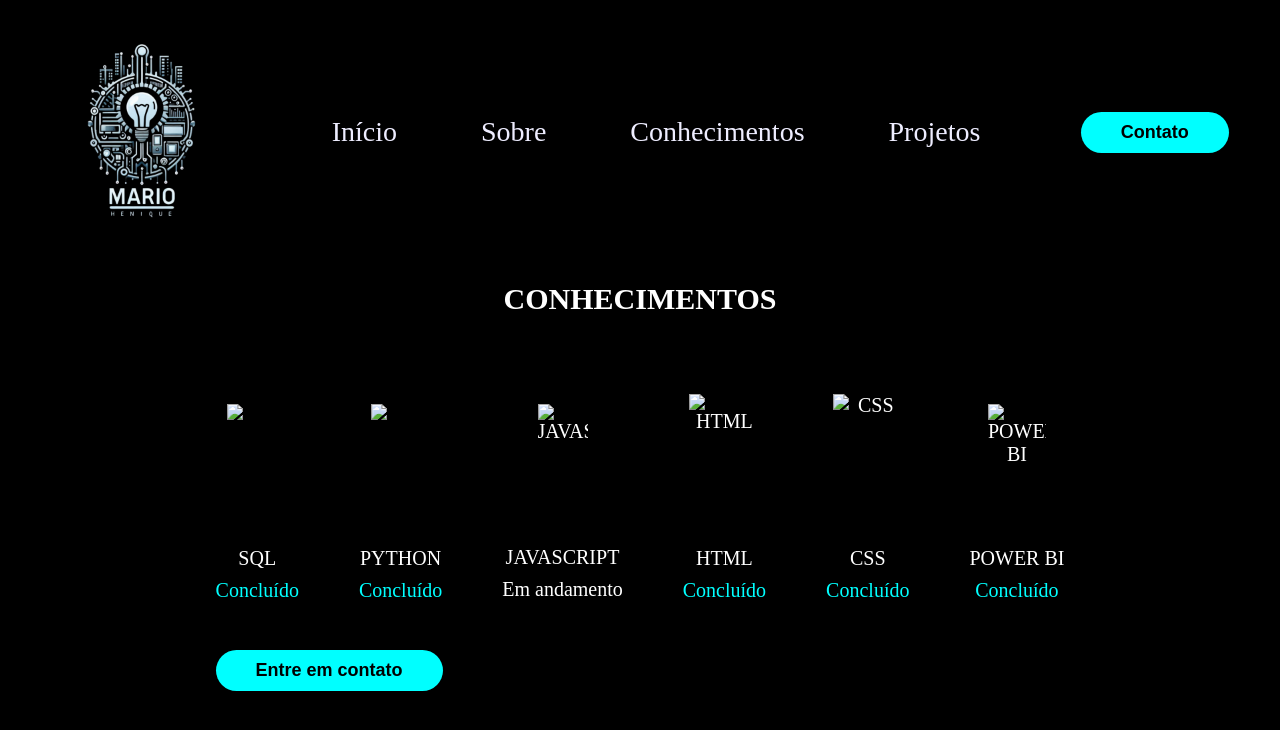
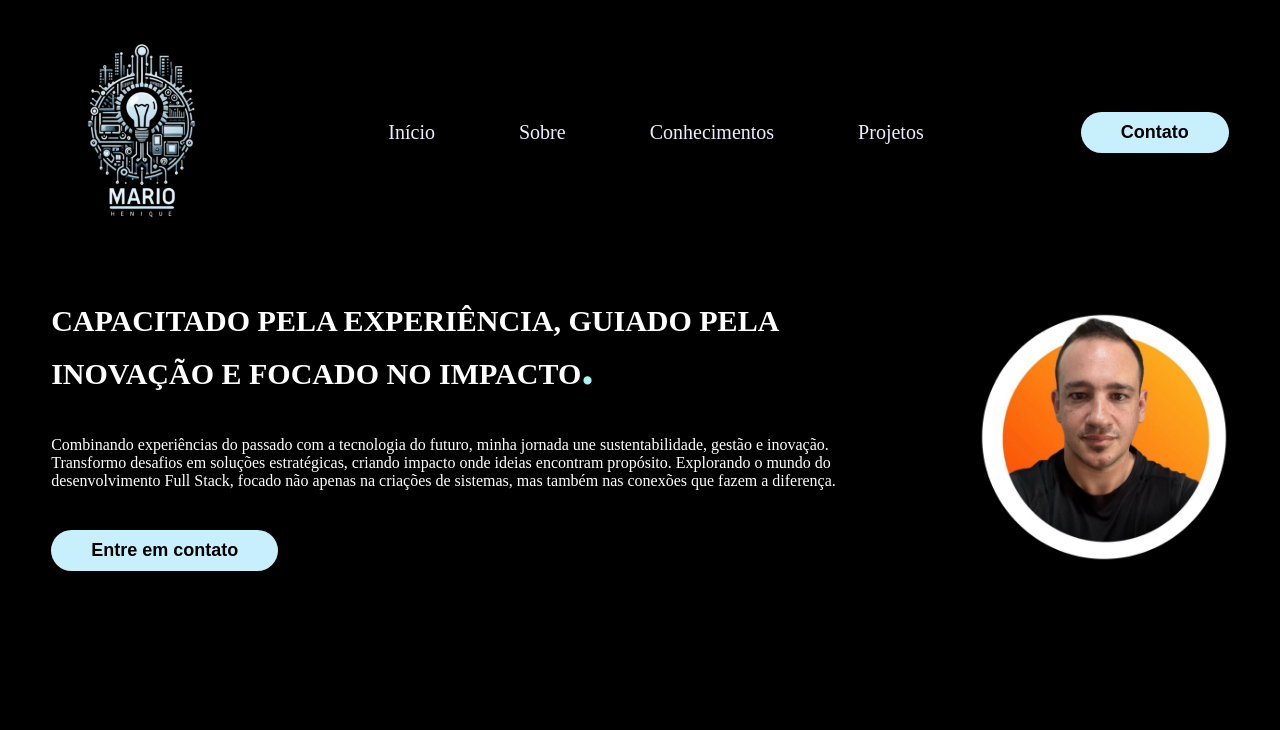
Before and after one commit to Mariohenriquecmv/Pagina-Portifolio, a plain HTML site: page index.html in a window 1280 px wide. Drawn offline with nearby package versions, Linux system fonts and the light colour scheme.

Commit message:
Add files via upload

```diff
--- a/index.html
+++ b/index.html
@@ -1,9 +1,9 @@
-<!DOCTYPE html>
+ <!DOCTYPE html>
  <html lang="pt-br">
  <head>
     <meta charset="UTF-8">
     <meta name="viewport" content="width=device-width, initial-scale=1.0">
-    <meta name="description" content="Portfólio de Mário Henrique, destacando informações da jornada profissional e estudos. Explore projetos, conhecimentos e entre em contato!">
+    <meta name="description" content="Portfólio de Mário Henrique, destacando habilidades em Desenvolvimento Full Stack, sustentabilidade e inovação. Explore projetos, conhecimentos e entre em contato!">
     <!-- GOOGLE FONTES-->
     <link rel="preconnect" href="https://fonts.googleapis.com">
     <link rel="preconnect" href="https://fonts.gstatic.com" crossorigin>
@@ -11,14 +11,14 @@
     <!-- fim GOOGLE FONTES-->
 
     <!--bootstrap icons link-->
+    <link rel="stylesheet" href="https://cdn.jsdelivr.net/npm/bootstrap-icons@1.11.3/font/bootstrap-icons.min.css">
+    <!--fim bootstrap icons link-->
+    <link rel="stylesheet" href="style.css">
+    <title>Portifólio Mário Henrique</title>
 
-    <!--fim bootstrap icons link-->
-    <link rel="stylesheet" href="styles.css">
-    <title>Sobre Mário Henrique</title>
-</head>
+ </head>
+ <body>
 
-
-<body>
     <header>
         <div class="interface">
             <div class="log">
@@ -42,6 +42,7 @@
             </div>
 
         </div>
+
     </header>
 
     <main>
@@ -49,56 +50,58 @@
             <div class="interface">
                 <div class="flex">
                     <div class="txt-topo-site ">
+                        <h1>CAPACITADO PELA EXPERIÊNCIA,
+                            GUIADO PELA INOVAÇÃO E FOCADO NO IMPACTO<span>.</span></h1>
 
-                        <h1>CONHECIMENTOS</h1>
-
-                        <div class="conhecimentos-imagens">
-
-                            <div class="linguagem-pro">
-                                <img src="imagens/base-de-dados.png" width="60" height="60" alt="SQL" class="icone">
-                                <p>SQL</p>
-                                <span class="status andamento">Concluído</span>
-                            </div>
-                            <div class="linguagem-pro">
-                                <img src="imagens/python.png" width="60" height="60" alt="PYTHON" class="icone">
-                                <p>PYTHON</p>
-                                <span class="status andamento">Concluído</span>
-                            </div>
-                            <div class="linguagem-pro-js">
-                                <img src="imagens/js.png" width="50" height="50" alt="JAVASCRIPT" class="icone">
-                                <p>JAVASCRIPT</p>
-                                <span class="status andamento">Em andamento</span>
-                            </div>
-                            <div class="linguagem-pro-html">
-                                <img src="imagens/html-5.png" width="70" height="70" alt="HTML" class="icone">
-                                <p>HTML</p>
-                                <span class="status concluido">Concluído</span>
-                            </div>
-                            <div class="linguagem-pro-css">
-                                <img src="imagens/css-3.png" width="70" height="70" alt="CSS" class="icone"> <!--POSSUI GAMBIARRA-->
-                                <p>CSS</p>
-                                <span class="status concluido">Concluído</span>
-                            </div>
-                            <div class="linguagem-pro-bi">
-                                <img src="imagens/bi.png" width="58" height="58" alt="POWER BI" class="icone">
-                                <p>POWER BI</p>
-                                <span class="status andamento">Concluído</span>
-                            </div>
-
-                        </div><!--conhecimentos-imagens-->
+                        <p>
+                            Combinando experiências do passado com a tecnologia do futuro, minha jornada une sustentabilidade, gestão e inovação.
+                            Transformo desafios em soluções estratégicas, criando impacto onde ideias encontram propósito. Explorando o mundo do desenvolvimento Full Stack, focado não apenas na criações de sistemas, mas também nas conexões que fazem a diferença.
+                        </p>
 
                         <div class="btn-contato">
                             <a href="#">
                                 <button>Entre em contato</button>
                             </a>
+
                         </div>
+                    </div>
+
+                    <div class="img-topo-site">
+                        <img src="imagens/Foto mario circulo fundo transparente.png" width="250" height="250" alt="Foto Mário">
 
                     </div>
                     </div>
                 </div>
             </div>
 
+        </section><!--topo-do-site-->
+
+        <section class="especialidades">
+            <div class="interface">
+                <h2 class="titulo"><span>MAIS</span></h2>
+                <div class="flex">
+                    <div class="especialidade-box">
+                        <i class="bi bi-cart"></i>
+                        <h3>Loja Online</h3>
+                        <p>Lorem ipsum dolor sit amet, consectetur adipisicing elit. Explicabo, similique?</p>
+
+                    </div><!--epecialidades-box-->
+                    <div class="especialidade-box">
+                        <i class="bi bi-github"></i>
+                        <h3>GitHub</h3>
+                        <p>Lorem ipsum dolor sit amet, consectetur adipisicing elit. Explicabo, similique?</p>
+
+                    </div><!--epecialidades-box-->
+                    <div class="especialidade-box">
+                        <i class="bi bi-instagram"></i>
+                        <h3>Instagram</h3>
+                        <p>Lorem ipsum dolor sit amet, consectetur adipisicing elit. Explicabo, similique?</p>
+
+                    </div><!--epecialidades-box-->
+                </div><!--especialidades flex-->
+            </div><!--interface-->
+        </section><!--especialidades-->
     </main>
 
-
-</body>
+ </body>
+ </html>
```
